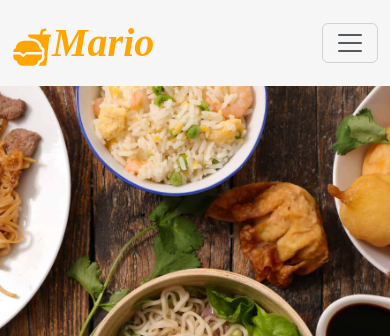
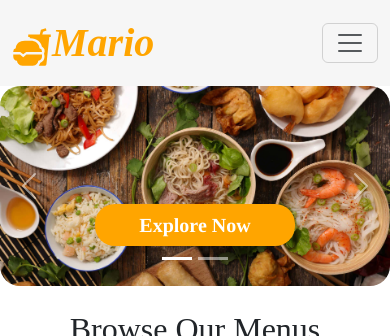
Before and after one commit to DHANUSH-83/React-Restaurant-Application, a React (Vite) app: page / in a window 390 px wide. Shown: the top 336 px of the page. Built offline with nearby package versions, Linux system fonts and the light colour scheme; no server answers.

Commit message:
updations

```diff
--- a/src/Pages/Home.jsx
+++ b/src/Pages/Home.jsx
@@ -15,7 +15,7 @@ const Home = () => {
     try {
       const res = await fetch('https://www.themealdb.com/api/json/v1/1/categories.php');
       const data = await res.json();
-      setCategories(data.categories.slice(0,12));
+      setCategories(data.categories.slice(0, 12));
     } catch (err) {
       console.error("Error fetching categories:", err);
     }
@@ -31,7 +31,7 @@ const Home = () => {
     <div className="Home">
       <Navbar />
       {/* Carousel */}
-     <Carousel interval={2000} fade>
+      <Carousel className='responsive-carousel' interval={2000} fade>
         {Homeimg.map((item) => (
           <Carousel.Item key={item.id}>
             <img
@@ -48,7 +48,7 @@ const Home = () => {
         ))}
       </Carousel>
 
-      <h1 className='text-center mt-4 mb-4   fs-md-2 fs-lg-1 responsive-heading' style={{ fontFamily: 'Times New Roman, Times, serif',fontSize:'60px' }}>Browse Our Menus</h1>
+      <h1 className='text-center mt-4 mb-4   fs-md-2 fs-lg-1 responsive-heading' style={{ fontFamily: 'Times New Roman, Times, serif', fontSize: '60px' }}>Browse Our Menus</h1>
 
 
       <Container className="mb-5">
--- a/src/Styles/Home.scss
+++ b/src/Styles/Home.scss
@@ -27,20 +27,6 @@
     }
 }
 
-.carousel-img {
-  height: 500px; // default for larger screens
-  object-fit: cover;
-
-  @media (max-width: 768px) {
-    height: 250px; // smaller height for small screens
-  }
-
-  @media (max-width: 576px) {
-    height: 200px;
-  }
-}
-
-
 .Menus-card {
     border: none;
     background: none;
@@ -65,3 +51,15 @@
         font-size:32px !important;
     }
 }
+
+@media(max-width: 576px) {
+  .responsive-carousel {
+    max-height: 200px;
+    overflow: hidden;
+  }
+
+  .responsive-carousel img {
+    height: 200px;
+    object-fit: cover;
+  }
+}
```
Lines whose indentation alone changed are shown as unchanged.
